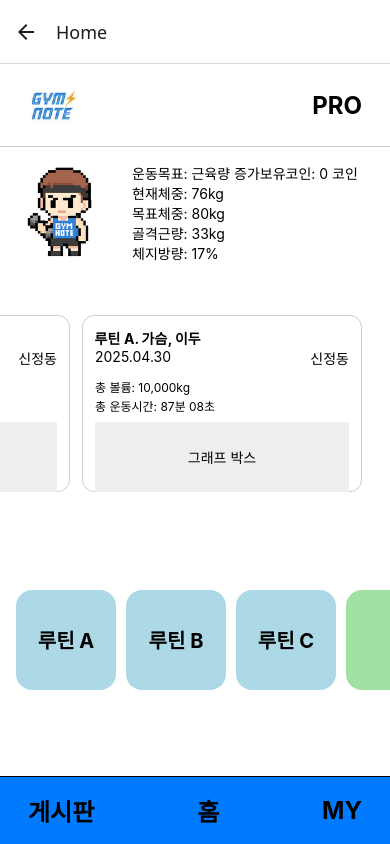
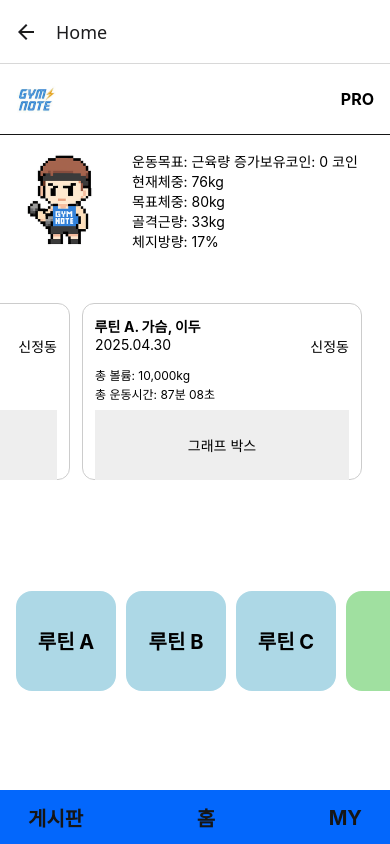
Before and after one commit to GymNote-Org/gymnote-FE, a React Native app: screen /Home in a window 390 px wide. Built offline with nearby package versions, Linux system fonts and the light colour scheme.

Commit message:
style: 헤더, 푸터 height 조정 및 색상 변경 등 스타일 작업

```diff
--- a/src/components/Footer.tsx
+++ b/src/components/Footer.tsx
@@ -25,19 +25,20 @@ const styles = StyleSheet.create({
     container: {
         flexDirection: 'row',
         paddingHorizontal: 16,
-        paddingVertical: 12,
+        paddingVertical: 8,
         alignItems: 'center',
         justifyContent: 'space-between',
         borderTopWidth: 1,
-        backgroundColor: '#007bff',
+        backgroundColor: '#0367FC',
+        borderColor: '#0367FC',
     },
     footerButton: {
         paddingVertical: 4,
         paddingHorizontal: 12,
     },
     footerButtonText: {
-        color: '#000',
-        fontSize: 24,
+        color: '#161616',
+        fontSize: 20,
         fontWeight: 'bold',
     },
 })
--- a/src/components/Header.tsx
+++ b/src/components/Header.tsx
@@ -23,27 +23,27 @@ export default Header;
 const styles = StyleSheet.create({
     container: {
         flexDirection: 'row',
-        paddingHorizontal: 16,
-        paddingVertical: 12,
+        paddingHorizontal: 4,
+        paddingVertical: 4,
         alignItems: 'center',
         justifyContent: 'space-between',
         borderBottomWidth: 1,
-        borderColor: '#ccc',
+        backgroundColor: '#fff',
+        borderColor: '#161616',
     },
     logoSection: {
-        paddingVertical: 4,
+        paddingVertical: 2,
         paddingHorizontal: 12,
     },
     logoImg: {
-        width: 50,
-        height: 50,
+        width: 40,
     },
     proSection: {
-        paddingVertical: 4,
+        paddingVertical: 2,
         paddingHorizontal: 12,
     },
     proMode: {
-        fontSize: 24,
+        fontSize: 16,
         fontWeight: 'bold',
     },
 })
```
Also changed, not shown: src/assets/header-logo.png.
